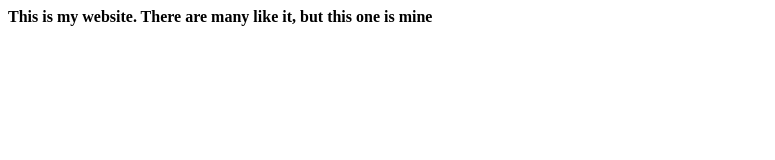
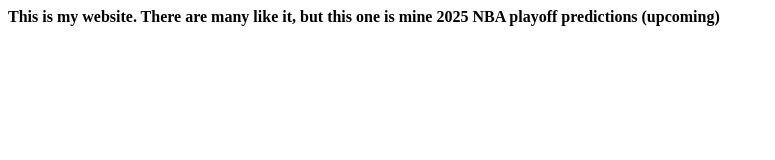
Before and after one commit to cowtrainer/cowtrainer.github.io, a plain HTML site: page index.html in a window 1280 px wide. Shown: the whole page, without its empty margins (0-775 px from the left). Drawn offline with Linux system fonts and the light colour scheme.

Commit message:
Start NBA Playoff predictions

```diff
--- a/index.html
+++ b/index.html
@@ -1 +1,2 @@
 <strong>This is my website. There are many like it, but this one is mine</strong>
+<strong>2025 NBA playoff predictions (upcoming)</strong>
```
